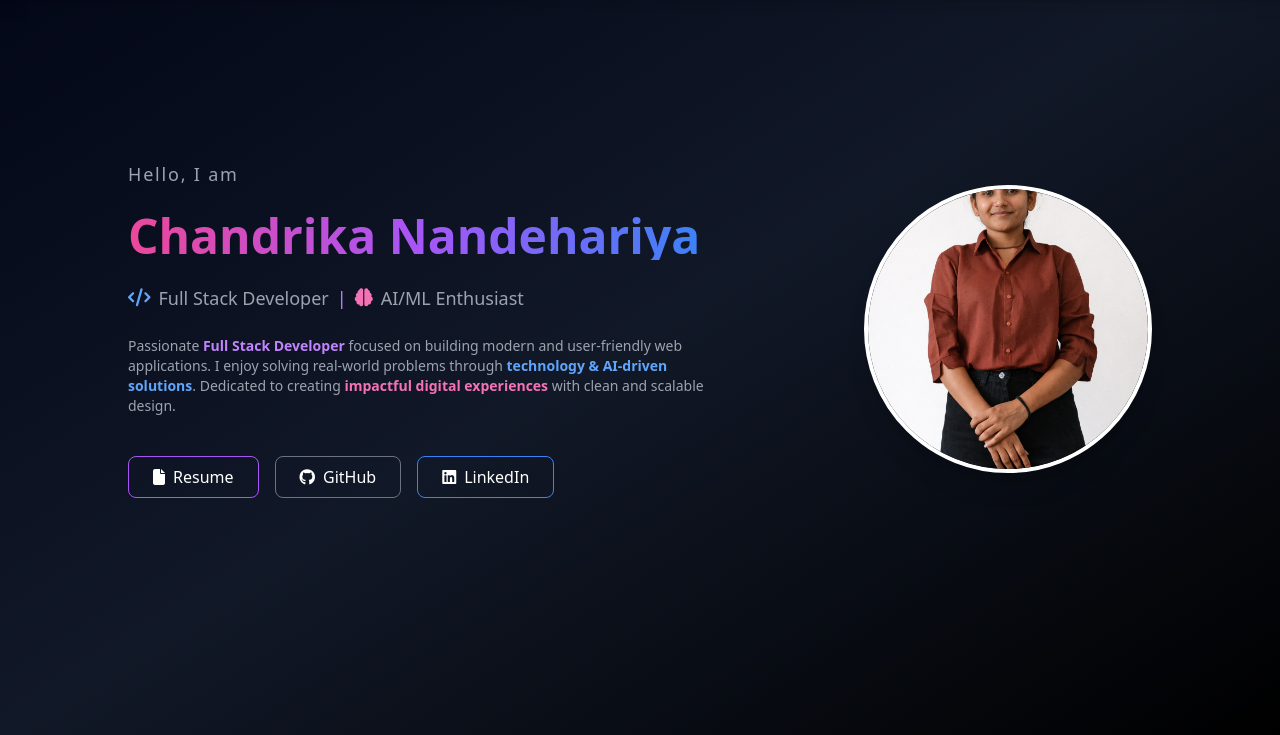
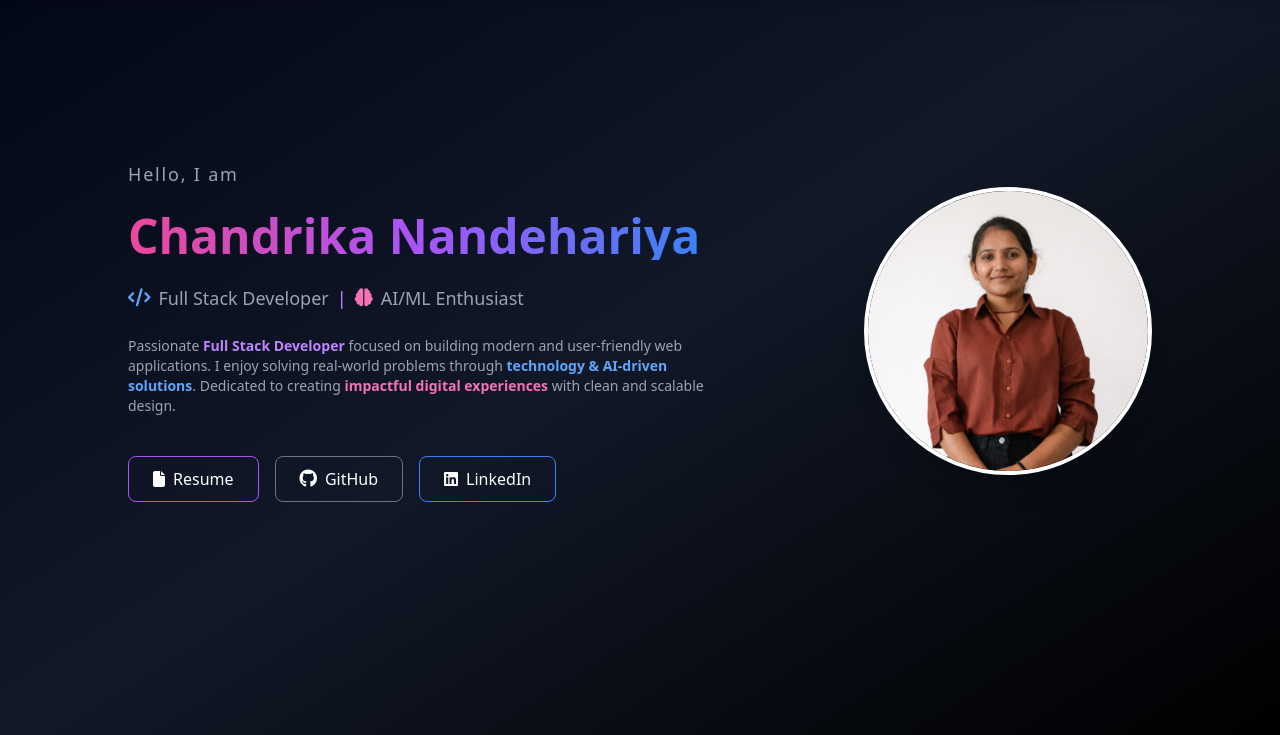
Before and after one commit to chandrika018/portfolio-django, a Django app: page / in a window 1280 px wide. Shown: the part 65-800 px from the top of the page. Run offline with Django 5.2, Linux system fonts and the light colour scheme; some libraries are stand-ins or nearby versions.

Commit message:
update photo

```diff
--- a/templates/index.html
+++ b/templates/index.html
@@ -45,19 +45,22 @@
                     Resume
                 </button>
 
-                <button class="flex items-center gap-2 px-6 py-2 border border-gray-500 rounded-lg
-                hover:bg-gray-700 transition duration-300">
+               <a href="https://github.com/chandrika018" target="_blank"
+   class="inline-flex items-center gap-2 px-6 py-2 border border-gray-500 rounded-lg
+   hover:bg-gray-700 hover:scale-105 transition duration-300">
 
-                    <i class="fa-brands fa-github"></i>
-                    GitHub
-                </button>
+    <i class="fa-brands fa-github text-lg"></i>
+    <span>GitHub</span>
 
-                <button class="flex items-center gap-2 px-6 py-2 border border-blue-500 rounded-lg
-                hover:bg-blue-600 transition duration-300">
+</a>
+
+                <a href="https://www.linkedin.com/in/chandrika-nandehariya-702084251/" target="_blank"
+                    class="flex items-center gap-2 px-6 py-2 border border-blue-500 rounded-lg
+                    hover:bg-blue-600 transition duration-300">
 
                     <i class="fa-brands fa-linkedin"></i>
                     LinkedIn
-                </button>
+</a>
 
             </div>
         </div>
@@ -70,7 +73,7 @@
                 text-transparent bg-clip-text rounded-full blur-3xl opacity-20"></div>
 
             <!-- Profile Image -->
-            <img src="{% static 'images/image.png' %}" class="relative w-72 h-72 md:w-72 md:h-86 object-cover rounded-full
+            <img src="{% static 'images/chandrika.png' %}" class="relative w-72 h-72 md:w-72 md:h-72 object-cover rounded-full
                  border-4 border-white shadow-xl
                  hover:scale-105 transition duration-500">
 
```
Also changed, not shown: static/images/chandrika.png (added).
